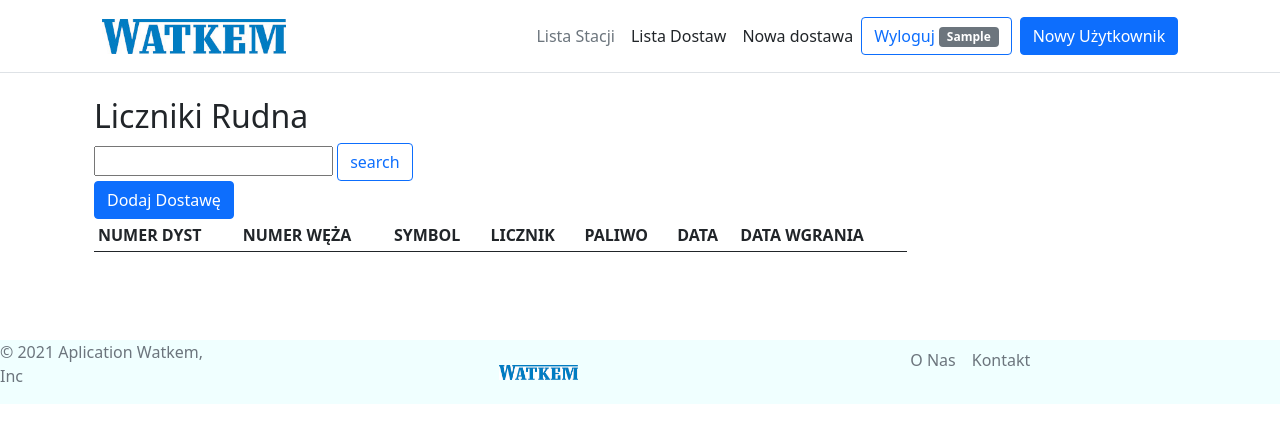
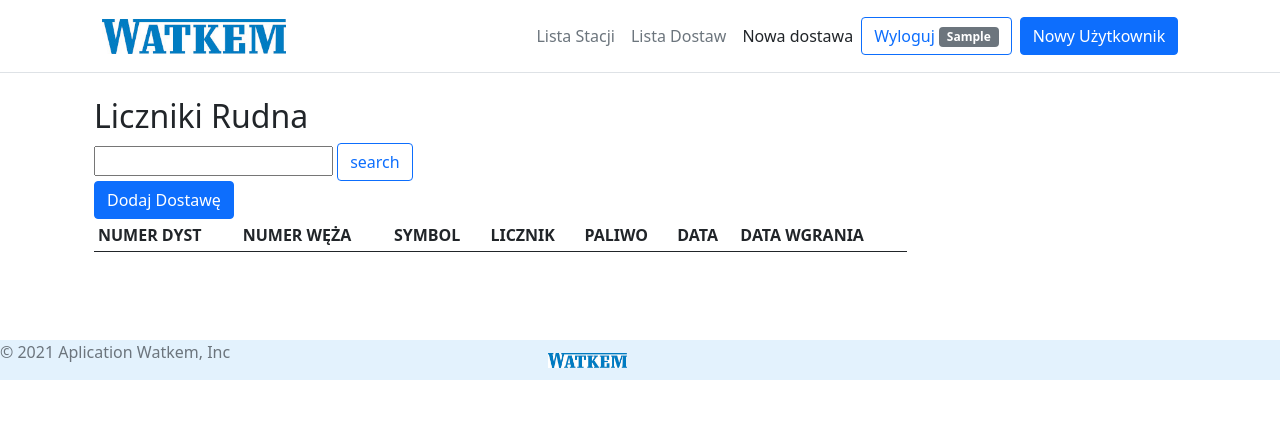
Before and after one commit to slawwit/Watk-project, a Django app: page /rudna/liczniki/ in a window 1280 px wide. Shown: the top 443 px of the page. Run offline with Django 3.2, Linux system fonts and the light colour scheme; the visitor is signed in with stand-in values (Sample User, id 1); data that the repository does not hold is empty; some libraries are stand-ins or nearby versions.

Commit message:
Dodano nową aplikacje 'rudna' , dodano faviicon i podprawiono nav aktive w templates

```diff
--- a/main/static/main/css/style.css
+++ b/main/static/main/css/style.css
@@ -1,7 +1,7 @@
 .stopka-grid {
     display: grid;
     grid-template-columns: auto auto auto;
-    background-color: azure;
+    background-color: #e3f2fd;
 }
 .moja {
     color: darkred;
--- a/rudna/templates/rudna/base2.html
+++ b/rudna/templates/rudna/base2.html
@@ -4,11 +4,11 @@
 {% block title %}{% endblock %}
 {% block styles %}{% endblock %}
 {% block nav %}
-    <ul class="nav col-12 col-md-auto mb-2 justify-content-center mb-md-0">
-        <li><a class="nav-link px-2 link-secondary" href="{% url 'home' %}">Lista Stacji</a></li>
-        <li><a class="nav-link px-2 link-dark" href="{% url 'rudna:dost_rudna' %}">Lista Dostaw</a></li>
-        <li><a class="nav-link px-2 link-dark" href="{% url 'rudna:liczniki' %}">Nowa dostawa</a></li>
-    </ul>
+<li><a class="nav-link px-2 link-secondary" href="{% url 'home' %}">Lista Stacji</a></li>
+<li><a class="nav-link px-2 link-secondary {% if request.resolver_match.view_name == 'rudna:dost_rudna' %}
+link-dark{% endif %}" href="{% url 'rudna:dost_rudna' %}">Lista Dostaw</a></li>
+<li><a class="nav-link px-2 link-secondary {% if request.resolver_match.view_name == 'rudna:liczniki' %}
+link-dark{% endif %}" href="{% url 'rudna:liczniki' %}">Nowa dostawa</a></li>
 {% endblock %}
 {% block content %}
 {% endblock %}
--- a/templates/base.html
+++ b/templates/base.html
@@ -16,7 +16,9 @@
     <a href="{% url 'home' %}" class="d-flex align-items-center col-md-4 mb-2 mb-md-0 text=dark
             text-decoration-none">
         <img src="{% static 'main/img/watkem.jpg' %}" height="35" alt=""></a>
-    {% block nav %}{% endblock %}
+    <ul class="nav col-12 col-md-auto mb-2 justify-content-center mb-md-0">
+        {% block nav %}{% endblock %}
+    </ul>
     <div class="nav col-9 col-md-auto mb-2 justify-content-center mb-md-0 text-end">
         {% if user.is_authenticated %}
             <a type="button" class="btn btn-outline-primary me-2" href="{% url 'logout' %}">Wyloguj
@@ -41,10 +43,10 @@
         <a href="{% url 'home' %}" class="col-md-2 d-flex align-items-center justify-content-center mb-6 mb-md-0
                 me-md-auto link-dark text-decoration-none">
             <img src="{% static "main/img/watkem.jpg" %}" height="15" alt="logo"></a>
-        <ul class="nav col-md-5 justify-content-end">
-            <li class="nav-item"><a href="{% url 'about' %}" class="nav-link px-2 text-muted">O Nas</a></li>
-            <li class="nav-item"><a href="{% url 'contact' %}" class="nav-link px-2 text-muted">Kontakt</a></li>
-        </ul>
+<!--        <ul class="nav col-md-5 justify-content-end">-->
+<!--            <li class="nav-item"><a href="{% url 'about' %}" class="nav-link px-2 text-muted">O Nas</a></li>-->
+<!--            <li class="nav-item"><a href="{% url 'contact' %}" class="nav-link px-2 text-muted">Kontakt</a></li>-->
+<!--        </ul>-->
     </footer>
    <script src="https://cdn.jsdelivr.net/npm/bootstrap@5.0.2/dist/js/bootstrap.bundle.min.js"
            integrity="sha384-MrcW6ZMFYlzcLA8Nl+NtUVF0sA7MsXsP1UyJoMp4YLEuNSfAP+JcXn/tWtIaxVXM"
```
Also changed, not shown: okulickiego/templates/okulickiego/base2.html (+5 -5 lines), static/favicon/favicon.ico.
